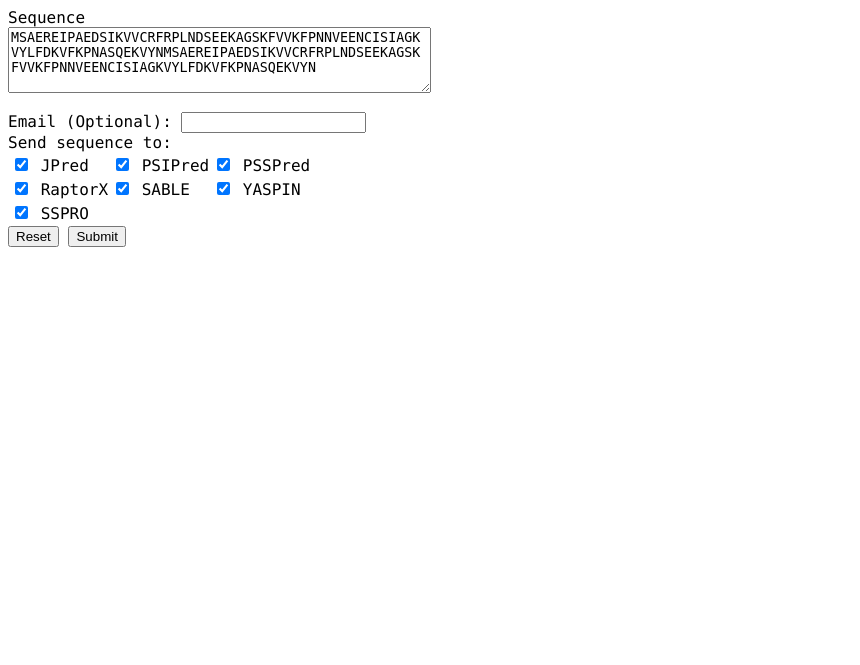
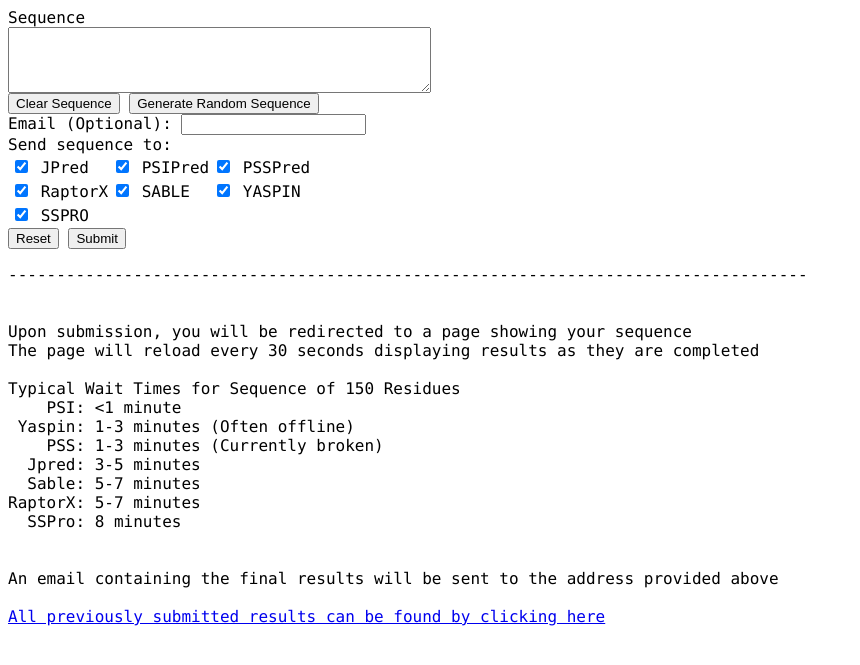
Before and after one commit to zahidul23/sspred, a Flask app: page / in a window 1280 px wide. Shown: the top 665 px of the page, without its empty margins (0-860 px from the left). Run offline with Flask 2, Linux system fonts and the light colour scheme; some libraries are stand-ins or nearby versions.

Commit message:
added button to generate random seq, some instructions for users

```diff
--- a/forms.py
+++ b/forms.py
@@ -4,14 +4,14 @@ from wtforms.widgets import TextArea
 import re
 
 class SubmissionForm(FlaskForm):
-	defaultseq = "MSAEREIPAEDSIKVVCRFRPLNDSEEKAGSKFVVKFPNNVEENCISIAGKVYLFDKVFKPNASQEKVYNMSAEREIPAEDSIKVVCRFRPLNDSEEKAGSKFVVKFPNNVEENCISIAGKVYLFDKVFKPNASQEKVYN"
+
 	#maybe include seqtext length
 	seqtext = TextAreaField('Sequence', [
 		validators.Required("Sequence required."),
 		validators.Length(min=30,max=4000, message="Sequence must be between 40 and 4000 characters"),
 		validators.Regexp(regex='^[A,R,N,D,C,E,Q,G,H,I,L,K,M,F,P,S,T,W,Y,V]*$', flags = re.IGNORECASE, message="Invalid Characters")
 		],
-		widget=TextArea(), default= defaultseq)
+		widget=TextArea(), default= "")
 	email = StringField('Email (Optional):', [validators.Email("Invalid email address."), validators.Optional()])
 
 	JPred = BooleanField('JPred', [validators.Optional()],default="checked")
--- a/templates/index.html
+++ b/templates/index.html
@@ -21,7 +21,8 @@
 			<br>
 			{{ form.seqtext(cols="50", rows="4") }}
 			<br>
-			<!-- <button id="clearbtn" type="button" onclick="clearseq()">Clear Sequence</button> -->
+			<button id="clearbtn" type="button">Clear Sequence</button>
+			<button id="genbtn" type="button">Generate Random Sequence</button>
 			<br>
 			{{ form.email.label }}
 			{{ form.email }}
@@ -30,34 +31,34 @@
 				Send sequence to:
 				<tr>
 					<td>
-						{{ form.JPred(value='true') }}
+						{{ form.JPred }}
 						{{ form.JPred.label }}
 					</td>
 					<td>
-						{{ form.PSI(value='true') }}
+						{{ form.PSI }}
 						{{ form.PSI.label }}
 					</td>
 					<td>
-						{{ form.PSS(value='true') }}
+						{{ form.PSS }}
 						{{ form.PSS.label }}
 					</td>
 				</tr>
 				<tr>
 					<td>
-						{{ form.RaptorX(value='true') }}
+						{{ form.RaptorX }}
 						{{ form.RaptorX.label }}
 					<td>
-						{{ form.Sable(value='true') }}
+						{{ form.Sable }}
 						{{ form.Sable.label }}
 					</td>
 					<td>
-						{{ form.Yaspin(value='true') }}
+						{{ form.Yaspin }}
 						{{ form.Yaspin.label }}
 					</td>
 				</tr>
 				<tr>
 					<td>
-						{{ form.SSPro(value='true') }}
+						{{ form.SSPro }}
 						{{ form.SSPro.label }}
 					</td>
 				</tr>
@@ -67,11 +68,49 @@
 		</form>
 	{% endblock  %}
 </div>
+
+
+<div>
+-----------------------------------------------------------------------------------
+<br />
+<br />
+<br />Upon submission, you will be redirected to a page showing your sequence
+<br />The page will reload every 30 seconds displaying results as they are completed
+<br />
+<br />Typical Wait Times for Sequence of 150 Residues
+<br />&nbsp;&nbsp;&nbsp;&nbsp;PSI: <1 minute
+<br />&nbsp;Yaspin: 1-3 minutes (Often offline)
+<br />&nbsp;&nbsp;&nbsp;&nbsp;PSS: 1-3 minutes	(Currently broken)
+<br />&nbsp;&nbsp;Jpred: 3-5 minutes
+<br />&nbsp;&nbsp;Sable: 5-7 minutes
+<br />RaptorX: 5-7 minutes
+<br />&nbsp;&nbsp;SSPro: 8 minutes
+<br />
+<br />
+<br />An email containing the final results will be sent to the address provided above
+<br />
+<br /><a href="/archive" target="_blank">All previously submitted results can be found by clicking here</a>
+</div>
+
+
 <script type="text/javascript" >
-	function clearseq()
-	{
-		seqtext = document.getElementById('seqtext');
-		seqtext.innerHTML = "";
+	$('#clearbtn').on('click', function() {
+		$('#seqtext').val("");
+	});
+
+	$('#genbtn').on('click', function() {
+		$('#seqtext').val(randSeq());
+	});
+
+	function randSeq() {
+  		 var result           = '';
+   		 var characters       = 'ACDEFGHIKLMNPQRSTVWY';
+  		 var charactersLength = characters.length;
+		 var length = Math.floor(Math.random() * 140) + 60
+   		 for ( var i = 0; i < length; i++ ) {
+    		 	result += characters.charAt(Math.floor(Math.random() * charactersLength));
+   		 }
+   		 return result;
 	}
 
 	function checkCount()
```
